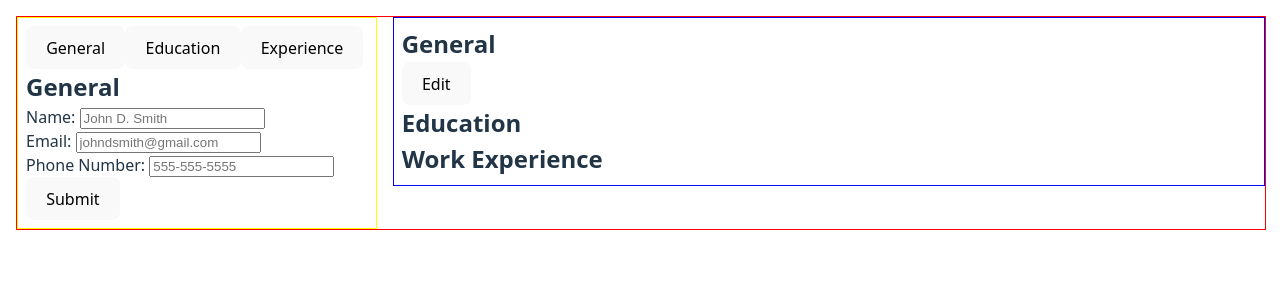
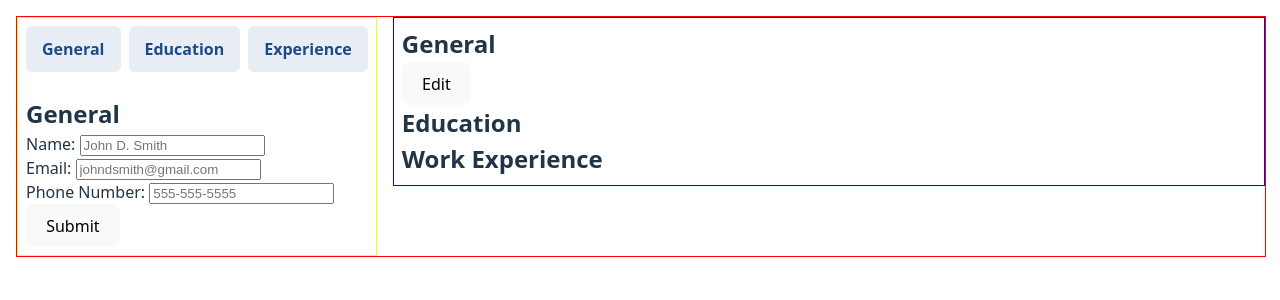
Before and after one commit to thongster/odin-cv-application, a React (Vite) app: page / in a window 1280 px wide. Shown: the top 300 px of the page. Built offline with nearby package versions, Linux system fonts and the light colour scheme.

Commit message:
tabs styling

```diff
--- a/src/styles/Tabs.css
+++ b/src/styles/Tabs.css
@@ -1,3 +1,26 @@
 .tabs {
-    display: flex;
+  display: flex;
+  justify-content: space-between;
+  gap: 0.5rem;
+  margin-bottom: 1.5rem;
 }
+
+.tabs button {
+  flex: 1;
+  padding: 0.75rem 1rem;
+  border: none;
+  background: #e9eef6;
+  color: #1b4b8a;
+  font-weight: 600;
+  border-radius: 6px;
+  cursor: pointer;
+  transition: all 0.2s ease;
+}
+
+.tabs button:hover {
+  background: #d7e3f5;
+}
+
+.tabs button:active {
+  background: #cbd8ef;
+}
```
